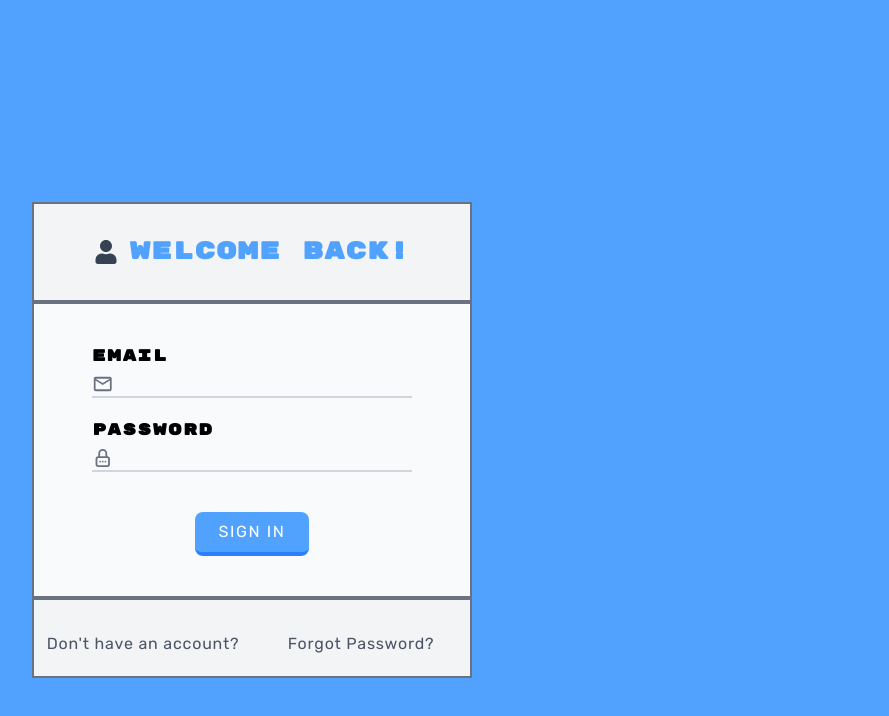
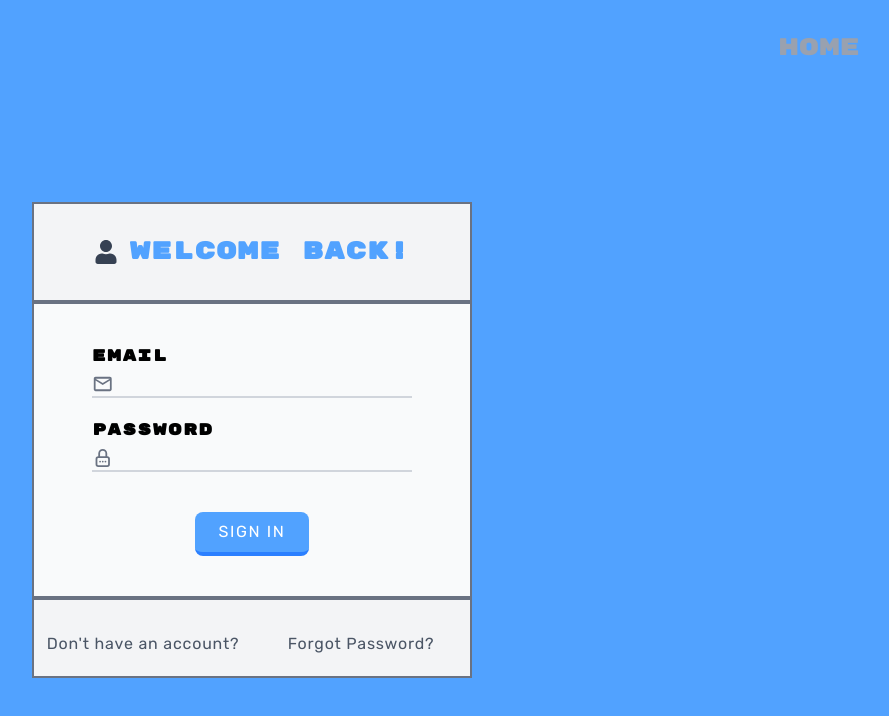
Before and after one commit to duanegero/Matrix-React-App, a React (Vite) app: page /login in a window 1280 px wide. Shown: the top 716 px of the page, without its empty margins (388-1277 px from the left). Built offline with nearby package versions, Linux system fonts and the light colour scheme; no server answers.

Commit message:
adding home button to login page

```diff
--- /dev/null
+++ b/src/Components/Home Page/Helpers/navigateHome.jsx
@@ -0,0 +1,8 @@
+//defining a function with passed in variable
+const naviageHome = (navigate) => {
+  //path to navigate to
+  navigate("/");
+};
+
+//export function to use else where
+export default naviageHome;
--- a/src/Pages/Login.jsx
+++ b/src/Pages/Login.jsx
@@ -1,5 +1,7 @@
 import React, { useEffect } from "react";
+import { useNavigate } from "react-router-dom";
 import LoginForm from "../Components/Login Page/login-form";
+import naviageHome from "../Components/Home Page/Helpers/navigateHome";
 
 export default function Login() {
   useEffect(() => {
@@ -12,8 +14,16 @@ export default function Login() {
     };
   });
 
+  const navigate = useNavigate();
+
   return (
     <>
+      <button
+        className="absolute top-5 right-5 flex items-center text-2xl p-3 font-rubikone text-gray-400 hover:text-blue-400 cursor-pointer"
+        onClick={() => naviageHome(navigate)}
+      >
+        Home
+      </button>
       <LoginForm />
     </>
   );
```
